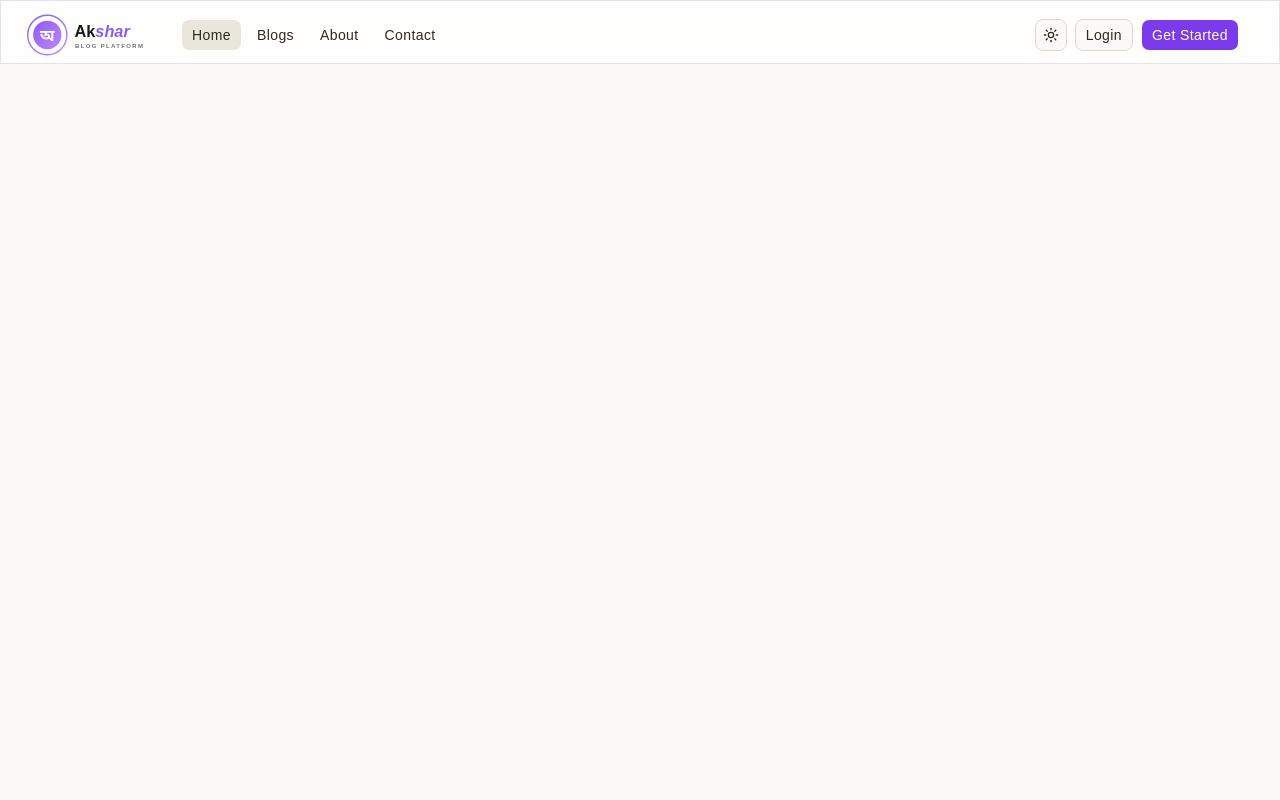
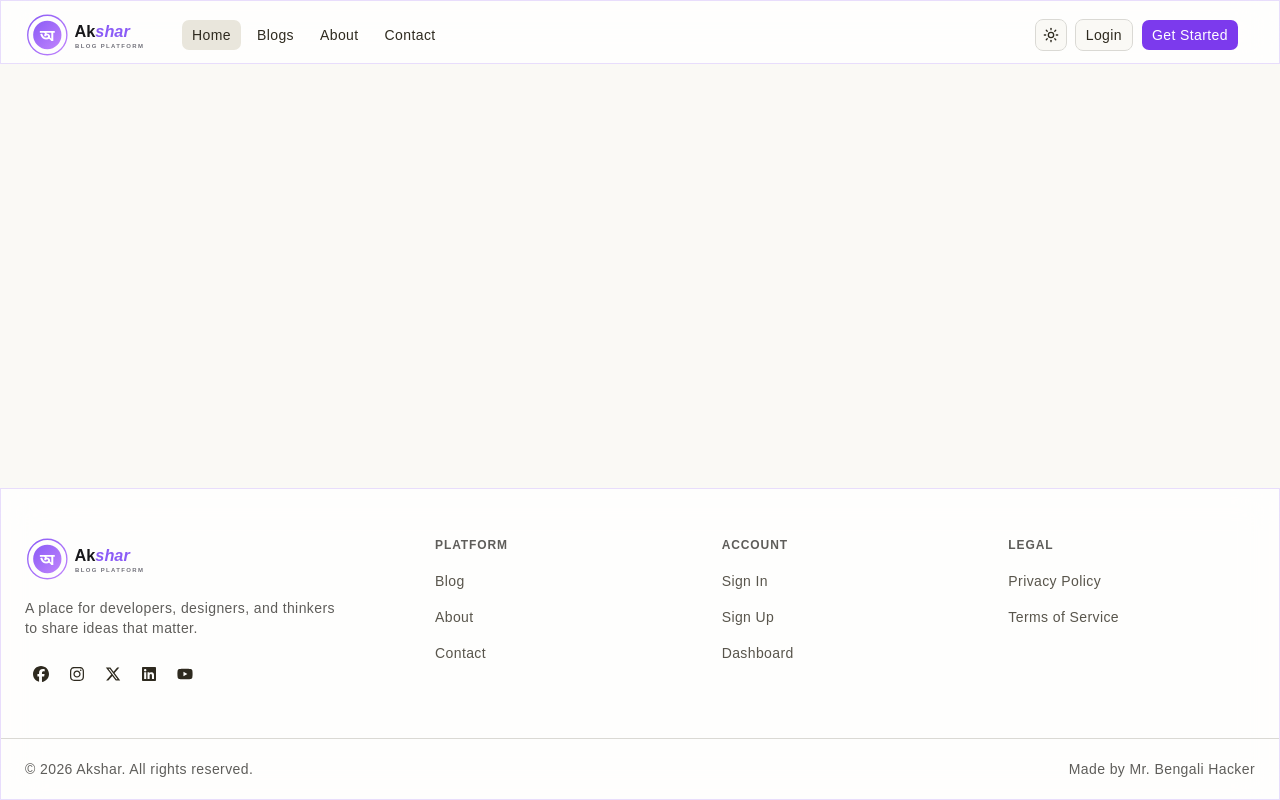
Before and after one commit to MrBengaliHacker/akshar-blog-platform, a React (Vite) app in the folder frontend/: page / in a window 1280 px wide. Built offline with nearby package versions, Linux system fonts and the light colour scheme.

Commit message:
feat(footer): add footer with social links

```diff
--- a/frontend/package.json
+++ b/frontend/package.json
@@ -25,6 +25,7 @@
     "react-avatar": "^5.0.4",
     "react-dom": "^19.2.6",
     "react-hook-form": "^7.76.1",
+    "react-icons": "^5.7.0",
     "react-router": "^7.15.1",
     "shadcn": "^4.8.0",
     "sonner": "^2.0.8",
--- /dev/null
+++ b/frontend/src/components/Footer.tsx
@@ -0,0 +1,98 @@
+import { Link } from 'react-router';
+
+// Custom Modules
+import { cn } from '@/lib/utils';
+
+// Components
+import { Logo } from '@/components/Logo';
+import { Button } from '@/components/ui/button';
+import { Tooltip, TooltipTrigger, TooltipContent } from '@/components/ui/tooltip';
+import { Separator } from '@/components/ui/separator';
+
+// Assets
+import { FaFacebook, FaInstagram, FaXTwitter, FaLinkedin, FaYoutube } from 'react-icons/fa6';
+
+const SOCIAL_LINKS = [
+  { href: 'https://facebook.com/ritam.mondal.470261', Icon: FaFacebook, label: 'Facebook' },
+  { href: 'https://instagram.com/mr_bengali_hacker', Icon: FaInstagram, label: 'Instagram' },
+  { href: 'https://x.com/MrBengaliHacker', Icon: FaXTwitter, label: 'X' },
+  { href: 'https://linkedin.com/in/ritam-mondal-677944322', Icon: FaLinkedin, label: 'LinkedIn' },
+  { href: 'https://youtube.com/@mr.bengali_hacker', Icon: FaYoutube, label: 'YouTube' },
+] as const;
+
+const FOOTER_LINKS = {
+  Platform: [
+    { label: 'Blog', to: '/blogs' },
+    { label: 'About', to: '/about' },
+    { label: 'Contact', to: '/contact' },
+  ],
+  Account: [
+    { label: 'Sign In', to: '/login' },
+    { label: 'Sign Up', to: '/signup' },
+    { label: 'Dashboard', to: '/admin/dashboard' },
+  ],
+  Legal: [
+    { label: 'Privacy Policy', to: '/privacy' },
+    { label: 'Terms of Service', to: '/terms' },
+  ],
+} as const;
+
+export const Footer = ({ className, ...props }: React.ComponentProps<'footer'>) => {
+  return (
+    <footer className={cn('border-t glass', className)} {...props}>
+      <div className="container py-12 grid gap-10 md:grid-cols-[1.5fr_1fr_1fr_1fr]">
+        <div>
+          <Logo />
+          <p className="mt-4 text-sm text-muted-foreground max-w-xs">
+            A place for developers, designers, and thinkers to share ideas that matter.
+          </p>
+
+          <ul className="flex items-center gap-1 mt-5">
+            {SOCIAL_LINKS.map(({ href, Icon, label }) => (
+              <li key={href}>
+                <Tooltip>
+                  <TooltipTrigger asChild>
+                    <Button variant="ghost" size="icon" aria-label={label} asChild>
+                      <a href={href} target="_blank" rel="noreferrer">
+                        <Icon size={18} />
+                      </a>
+                    </Button>
+                  </TooltipTrigger>
+                  <TooltipContent>{label}</TooltipContent>
+                </Tooltip>
+              </li>
+            ))}
+          </ul>
+        </div>
+
+        {Object.entries(FOOTER_LINKS).map(([heading, links]) => (
+          <div key={heading}>
+            <h3 className="text-xs font-semibold tracking-wider text-muted-foreground uppercase">
+              {heading}
+            </h3>
+            <ul className="mt-4 space-y-3">
+              {links.map(({ label, to }) => (
+                <li key={to}>
+                  <Link
+                    to={to}
+                    viewTransition
+                    className="text-sm text-foreground/80 hover:text-primary transition-colors"
+                  >
+                    {label}
+                  </Link>
+                </li>
+              ))}
+            </ul>
+          </div>
+        ))}
+      </div>
+
+      <Separator />
+
+      <div className="container py-5 flex flex-col md:flex-row items-center justify-between gap-2 text-sm text-muted-foreground">
+        <p>&copy; {new Date().getFullYear()} Akshar. All rights reserved.</p>
+        <p>Made by Mr. Bengali Hacker</p>
+      </div>
+    </footer>
+  );
+};
--- a/frontend/src/components/layouts/Root.tsx
+++ b/frontend/src/components/layouts/Root.tsx
@@ -3,9 +3,12 @@ import { Outlet } from 'react-router';
 // Components
 import { Loading } from '@/components/Loading';
 import { Header } from '@/components/Header';
+import { Footer } from '@/components/Footer';
+import { TooltipProvider } from '@/components/ui/tooltip';
 
 export const RootLayout = () => {
     return (
+        <TooltipProvider>
             <div className='flex flex-col min-h-dvh'>
                 <Loading className='z-40' />
 
@@ -14,6 +17,9 @@ export const RootLayout = () => {
                 <main className="grow flex flex-col">
                     <Outlet />
                 </main>
+
+                <Footer />
             </div>
+        </TooltipProvider>
     );
 };
--- /dev/null
+++ b/frontend/src/components/ui/tooltip.tsx
@@ -0,0 +1,54 @@
+import * as React from "react"
+import { cn } from "cn"
+import { Tooltip as TooltipPrimitive } from "radix-ui"
+
+function TooltipProvider({
+  delayDuration = 0,
+  ...props
+}: React.ComponentProps<typeof TooltipPrimitive.Provider>) {
+  return (
+    <TooltipPrimitive.Provider
+      data-slot="tooltip-provider"
+      delayDuration={delayDuration}
+      {...props}
+    />
+  )
+}
+
+function Tooltip({
+  ...props
+}: React.ComponentProps<typeof TooltipPrimitive.Root>) {
+  return <TooltipPrimitive.Root data-slot="tooltip" {...props} />
+}
+
+function TooltipTrigger({
+  ...props
+}: React.ComponentProps<typeof TooltipPrimitive.Trigger>) {
+  return <TooltipPrimitive.Trigger data-slot="tooltip-trigger" {...props} />
+}
+
+function TooltipContent({
+  className,
+  sideOffset = 0,
+  children,
+  ...props
+}: React.ComponentProps<typeof TooltipPrimitive.Content>) {
+  return (
+    <TooltipPrimitive.Portal>
+      <TooltipPrimitive.Content
+        data-slot="tooltip-content"
+        sideOffset={sideOffset}
+        className={cn(
+          "z-50 inline-flex w-fit max-w-xs origin-(--radix-tooltip-content-transform-origin) items-center gap-1.5 rounded-md bg-foreground px-3 py-1.5 text-xs text-background has-data-[slot=kbd]:pr-1.5 data-[side=bottom]:slide-in-from-top-2 data-[side=left]:slide-in-from-right-2 data-[side=right]:slide-in-from-left-2 data-[side=top]:slide-in-from-bottom-2 **:data-[slot=kbd]:relative **:data-[slot=kbd]:isolate **:data-[slot=kbd]:z-50 **:data-[slot=kbd]:rounded-sm data-[state=delayed-open]:animate-in data-[state=delayed-open]:fade-in-0 data-[state=delayed-open]:zoom-in-95 data-open:animate-in data-open:fade-in-0 data-open:zoom-in-95 data-closed:animate-out data-closed:fade-out-0 data-closed:zoom-out-95",
+          className
+        )}
+        {...props}
+      >
+        {children}
+        <TooltipPrimitive.Arrow className="z-50 size-2.5 translate-y-[calc(-50%-2px)] rotate-45 rounded-[2px] bg-foreground fill-foreground" />
+      </TooltipPrimitive.Content>
+    </TooltipPrimitive.Portal>
+  )
+}
+
+export { Tooltip, TooltipContent, TooltipProvider, TooltipTrigger }
```
Also changed, not shown: 1 other file (tests, documents, lock files or other folders). Lines whose indentation alone changed are shown as unchanged.
